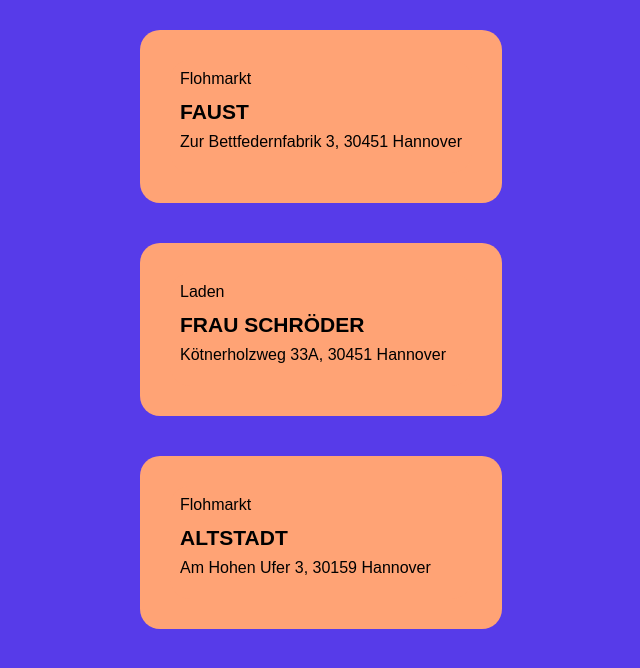
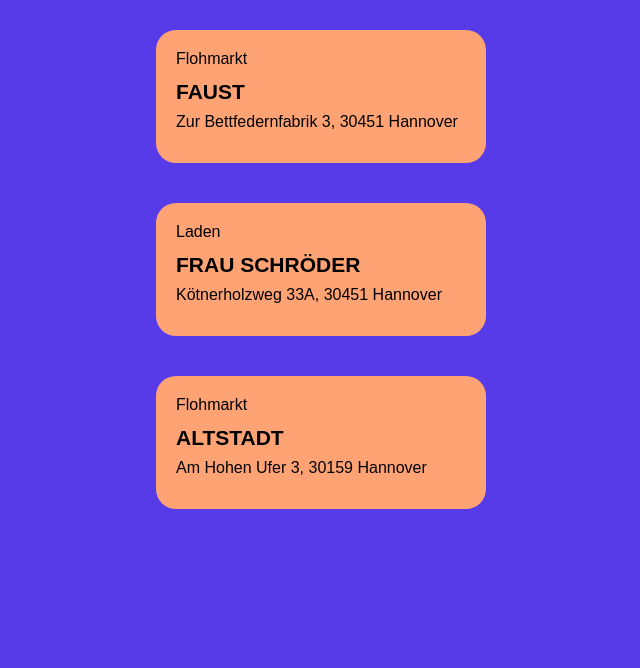
Before and after one commit to NadineGrosskreuz/capstone-project, a Next.js app: page / in a window 1280 px wide. Shown: the top 668 px of the page, without its empty margins (319-959 px from the left). Built offline with nearby package versions, Linux system fonts and the light colour scheme.

Commit message:
Change styled-components

```diff
--- a/src/components/CardList/CardList.js
+++ b/src/components/CardList/CardList.js
@@ -1,15 +1,14 @@
 import Card from '../Card/Card';
-import { CardContainer } from '../UI/CardContainer.styled';
-import { CardGrid } from '../UI/CardGrid.styled';
 
 export default function CardList({ entries }) {
-	return (
-		<CardGrid>
-			{entries.map(entry => (
-				<CardContainer key={entry.id}>
-					<Card category={entry.category} name={entry.name} address={entry.address} />
-				</CardContainer>
-			))}
-		</CardGrid>
-	);
+	return entries.map(entry => {
+		return (
+			<Card
+				key={entry.id}
+				category={entry.category}
+				name={entry.name}
+				address={entry.address}
+			/>
+		);
+	});
 }
--- a/src/components/UI/CardContainer.styled.js
+++ b/src/components/UI/CardContainer.styled.js
@@ -1,10 +1,11 @@
 import styled from 'styled-components';
 
-const CardContainer = styled.article`
+const CardContainer = styled.section`
 	background-color: #ffa375;
-	padding: 10px;
+	padding: 20px;
 	margin: 20px;
 	border-radius: 20px;
+	min-width: 330px;
 	max-width: 400px;
 	display: flex;
 	flex-direction: column;
```
